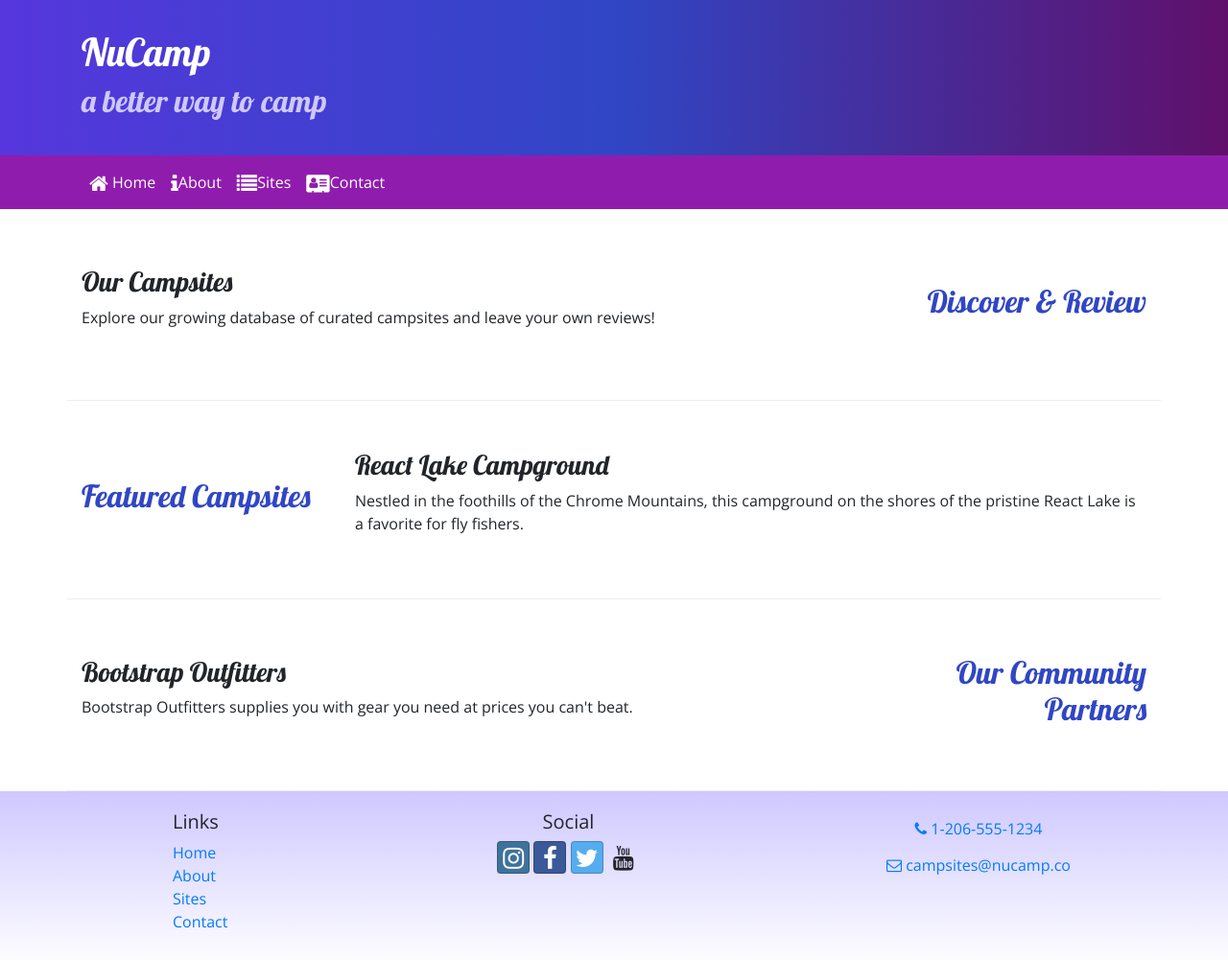
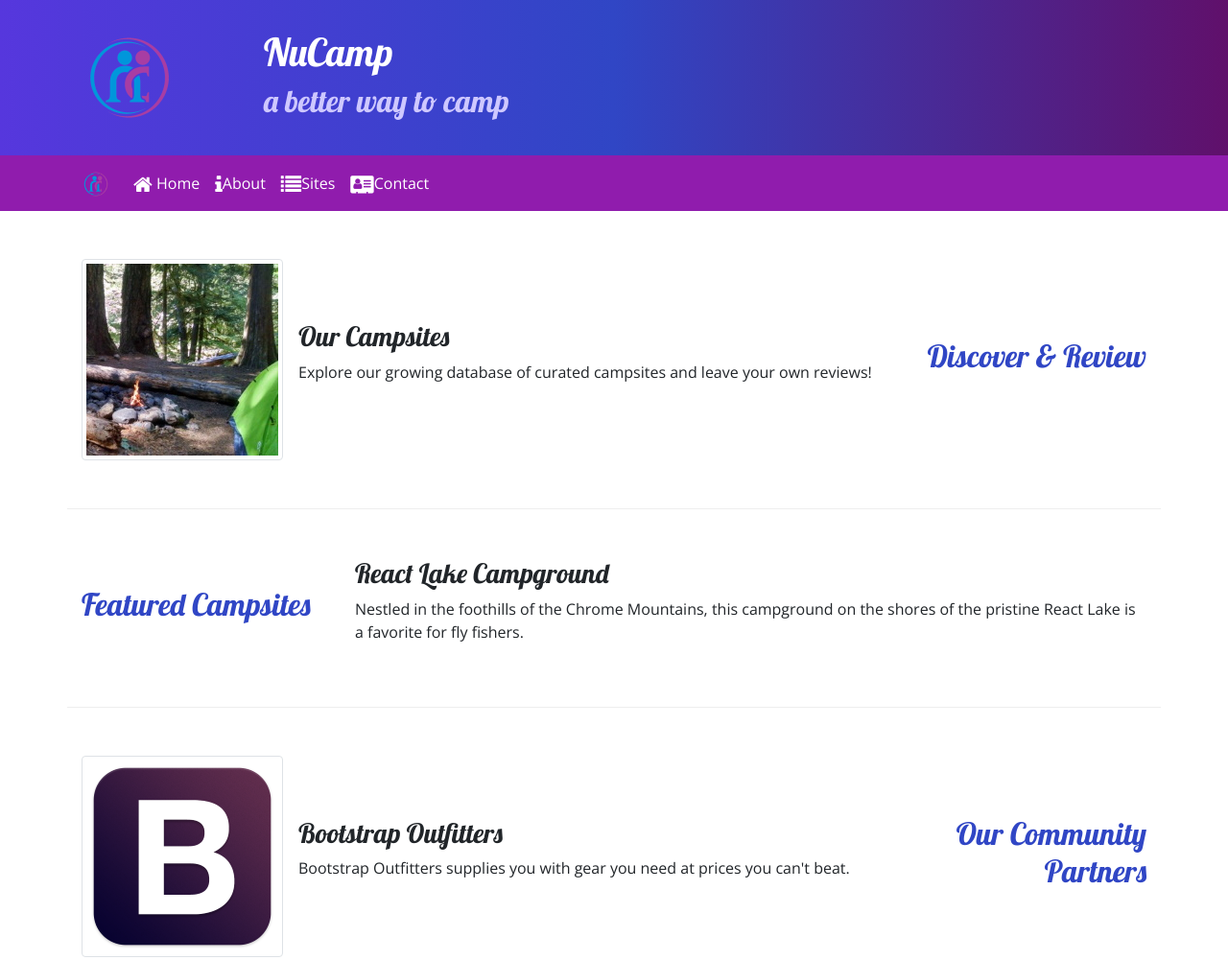
Before and after one commit to Xetts/nucampsite, a website: page index.html in a window 1280 px wide. Shown: the top 1001 px of the page at 96% size. Drawn offline with nearby package versions, Linux system fonts and the light colour scheme.

Commit message:
Images and Media

```diff
--- a/index.html
+++ b/index.html
@@ -23,6 +23,9 @@
     <header class="jumbotron jumbotron-fluid">
         <div class="container">
             <div class="row">
+                <div class="col-4 col-sm-3 col-md-2 align-self-center">
+                    <a href="index.html"><img src="img/logo.png" class="img-fluid" alt="logo"/></a>
+                </div>
                 <div class="col">
                     <h1>NuCamp</h1>
                     <h2>a better way to camp</h2>
@@ -33,7 +36,8 @@
 
     <nav class="navbar navbar-expand-sm navbar-dark sticky-top">
         <div class="container">
-            <button class="navbar-toggler ml-auto" type="button" data-toggle="collapse" data-target="nucampNavbar">
+            <a class="navbar-brand" href="index.html"><img src="img/logo.png" height="30" width="30" alt="logo"/> </a>
+            <button class="navbar-toggler" type="button" data-toggle="collapse" data-target="#nucampNavbar">
                 <span class="navbar-toggler-icon"></span>
             </button>
             <div class="collapse navbar-collapse" id="nucampNavbar">
@@ -53,8 +57,13 @@
                 <h2 class="text-sm-right">Discover & Review</h2>
             </div>
             <div class="col">
-                <h3>Our Campsites</h3>
-                <p class="d-none d-sm-block">Explore our growing database of curated campsites and leave your own reviews!</p>
+                <div class="media">
+                    <img class="d-flex mr-3 img-thumbnail" src="img/breadcrumb-trail-thumb.jpg" alt="trail with campfire covered by trees thumbnail"/>
+                    <div class="media-body align-self-center">
+                        <h3>Our Campsites</h3>
+                        <p class="d-none d-sm-block">Explore our growing database of curated campsites and leave your own reviews!</p>
+                    </div>
+                </div>
             </div>
         </div>
 
@@ -73,8 +82,13 @@
                  <h2 class="text-sm-right">Our Community Partners</h2>
             </div>
             <div class="col">
-                <h3>Bootstrap Outfitters</h3>
-                <p class="d-none d-sm-block">Bootstrap Outfitters supplies you with gear you need at prices you can't beat.</p>
+                <div class="media">
+                    <img class="d-flex mr-3 img-thumbnail" src="img/bootstrap-thumb.png" alt="bootstrap outfitters"/>
+                        <div class="media-body align-self-center">
+                            <h3>Bootstrap Outfitters</h3>
+                                <p class="d-none d-sm-block">Bootstrap Outfitters supplies you with gear you need at prices you can't beat.</p>
+                        </div>
+                </div>
             </div>
         </div>
     </div>
```
Also changed, not shown: aboutus.html (+5 -1 lines), contactus.html (+5 -1 lines), img/bootstrap-thumb.png (added), img/breadcrumb-trail-thumb.jpg (added), img/breadcrumb-trail.jpg (added), img/chrome-river-thumb.jpg (added), img/chrome-river.jpg (added), img/logo.png (added), img/react-lake-thumb.jpg (added), img/react-lake.jpg (added).
